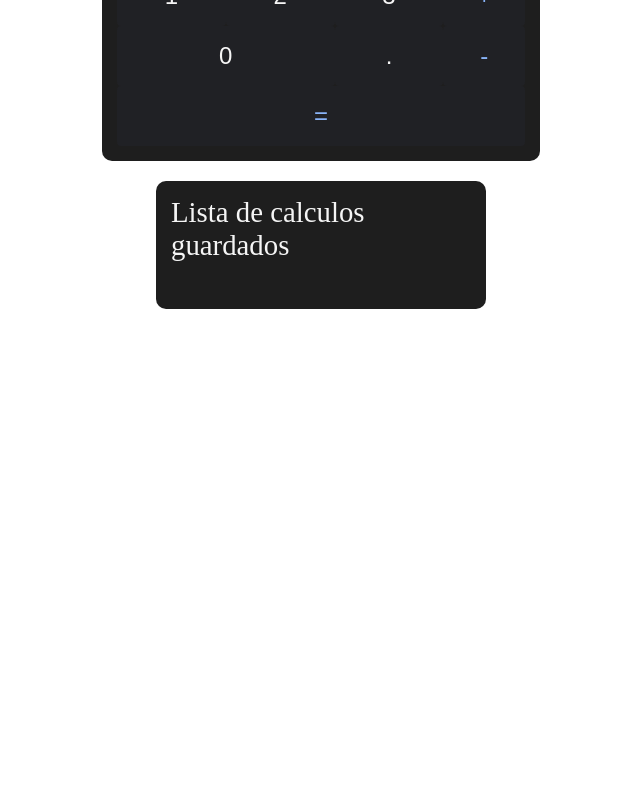
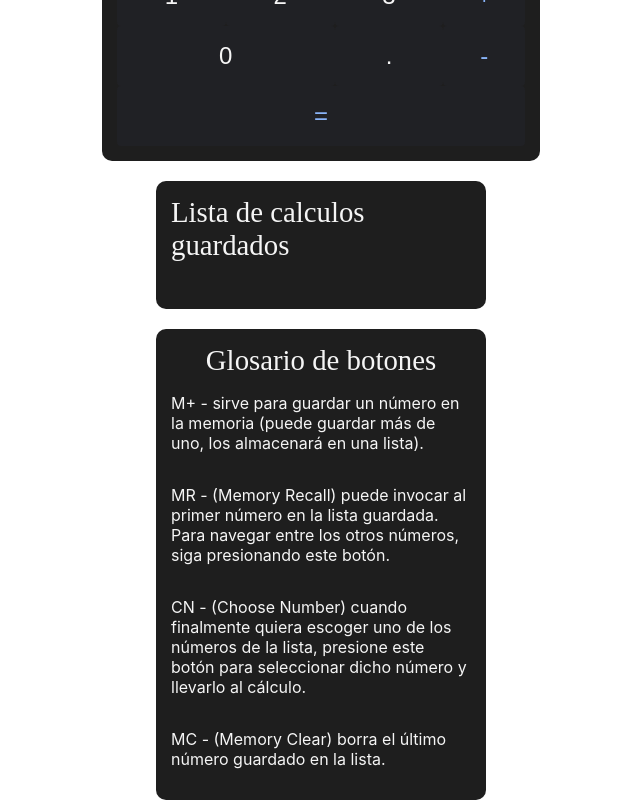
Before and after one commit to jpcorvalan/calculadora-con-reactjs, a React (Create React App) app: page / in a window 1280 px wide. Shown: the part 360-1160 px from the top of the page, without its empty margins (319-959 px from the left). Before the commit the page ends 800 px from the top, so only its background shows below. Built offline with nearby package versions, Linux system fonts and the light colour scheme; a web font is replaced by a local one.

Commit message:
Agregado el glosario y corregido un error en el recorrido de la lista
Se agregó el glosario de los botones de memoria, y se corrigió un error de lógica, en donde se solicitaba un índice que no existía, devolviendo "undefined" en el display de la calculadora

```diff
--- a/src/App.js
+++ b/src/App.js
@@ -5,6 +5,7 @@ import { DivCentrado } from './components/styles/App';
 import { ListaGuardados } from './components/ListaGuardados';
 import { ListaGuardadosContext } from './context/ListaGuardadosContext';
 import { useLocalStorage } from './hooks/useLocalStorage';
+import { Glosario } from './components/Glosario';
 
 
 function App() {
@@ -19,7 +20,7 @@ function App() {
     // se mostrará otro, que contendrá la lista de números, y viceversa.
     const [visibilidadInputPrincipal, setVisibilidadInputPrincipal] = useState(true);
 
-    // Este objeto se utiliza para el provider del contexto, y contiene todos los estados de arriba.
+    // Este objeto se utiliza para el provider del contexto, y contiene todos los estados declarados de arriba.
     const contextoListaDeNumeros = {
         lista,
         actualizarLista,
@@ -39,6 +40,7 @@ function App() {
                 <Calculadora />
                 <ListaGuardados />
             </ListaGuardadosContext.Provider>
+            <Glosario />
         </DivCentrado>
 
     );
--- a/src/components/Boton.jsx
+++ b/src/components/Boton.jsx
@@ -47,16 +47,25 @@ function Boton({ digito = 0, color, initialInputState = '', setInputState = () =
 				// con el primer elemento de la lista de guardados
 				if (visibilidadInputPrincipal && lista.length > 0) {
 					setVisibilidadInputPrincipal(false);
+					actualizarIndiceLista(0);
 				} else {
 					// Si el input secundario ya se está mostrando con el primer elemento de la lista
 					// al seguir presionando el botón, se navegará por los otros números guardados.
-					// Todo esto, sumando 1 al indice cada vez que se presione el botón.
-					if (lista.length > 0 && indiceLista < lista.length) {
-						actualizarIndiceLista(indiceLista + 1);
-					} else if (lista.length > 0 && indiceLista >= lista.length) {
-						actualizarIndiceLista(0);
+
+					// Comprobamos que la lista tenga elementos.
+					if (lista.length > 0) {
+						// Si el índice, todavía es un número válido para obtener elementos, se le suma 1
+						// y se muestra el siguiente elemento.
+						if (lista.length - 1 > indiceLista) {
+							actualizarIndiceLista(indiceLista + 1);
+						} else {
+							// En el caso de que el índice ya sea igual al tamaño de la lista
+							// se lo vuelve a poner en 0, y comienza de nuevo el recorrido desde el primer elemento.
+							actualizarIndiceLista(0);
+						}
 					}
 				}
+
 				break;
 
 			case 'CN':
@@ -78,8 +87,8 @@ function Boton({ digito = 0, color, initialInputState = '', setInputState = () =
 				break;
 
 			case 'MC':
-				// Memory Clear, borrará el último dato de la lista
-				if (lista.length > 0) {
+				// Memory Clear, borrará el último dato de la lista cuando esta no se esté manipulando.
+				if (lista.length > 0 && visibilidadInputPrincipal) {
 					let listaAux = [...lista];
 					listaAux.pop();
 					actualizarLista(listaAux);
--- /dev/null
+++ b/src/components/Glosario.jsx
@@ -0,0 +1,29 @@
+import React from 'react';
+import { TituloLista, ContenedorLista } from './styles/ListaGuardados';
+import { GlosarioInfo } from './styles/Glosario';
+
+function Glosario() {
+	return (
+		<ContenedorLista>
+			<TituloLista>Glosario de botones</TituloLista>
+			<GlosarioInfo>
+				{' '}
+				M+ - sirve para guardar un número en la memoria (puede guardar más de uno, los almacenará en
+				una lista).{' '}
+			</GlosarioInfo>
+			<GlosarioInfo>
+				{' '}
+				MR - (Memory Recall) puede invocar al primer número en la lista guardada. Para navegar entre
+				los otros números, siga presionando este botón.{' '}
+			</GlosarioInfo>
+			<GlosarioInfo>
+				{' '}
+				CN - (Choose Number) cuando finalmente quiera escoger uno de los números de la lista, presione
+				este botón para seleccionar dicho número y llevarlo al cálculo.{' '}
+			</GlosarioInfo>
+			<GlosarioInfo> MC - (Memory Clear) borra el último número guardado en la lista. </GlosarioInfo>
+		</ContenedorLista>
+	);
+}
+
+export { Glosario };
--- /dev/null
+++ b/src/components/styles/Glosario.js
@@ -0,0 +1,9 @@
+import styled from "styled-components";
+
+const GlosarioInfo = styled.p`
+
+    color: whitesmoke;
+
+`
+
+export { GlosarioInfo }
```
